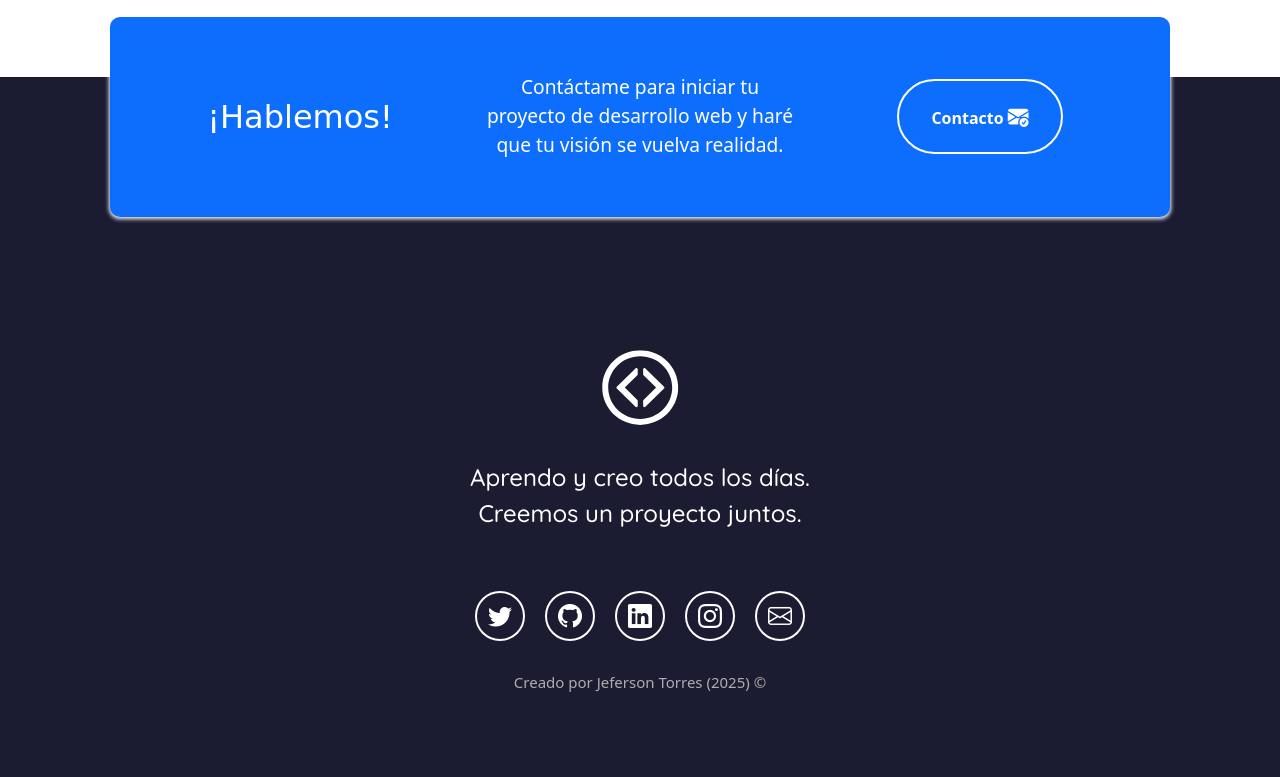
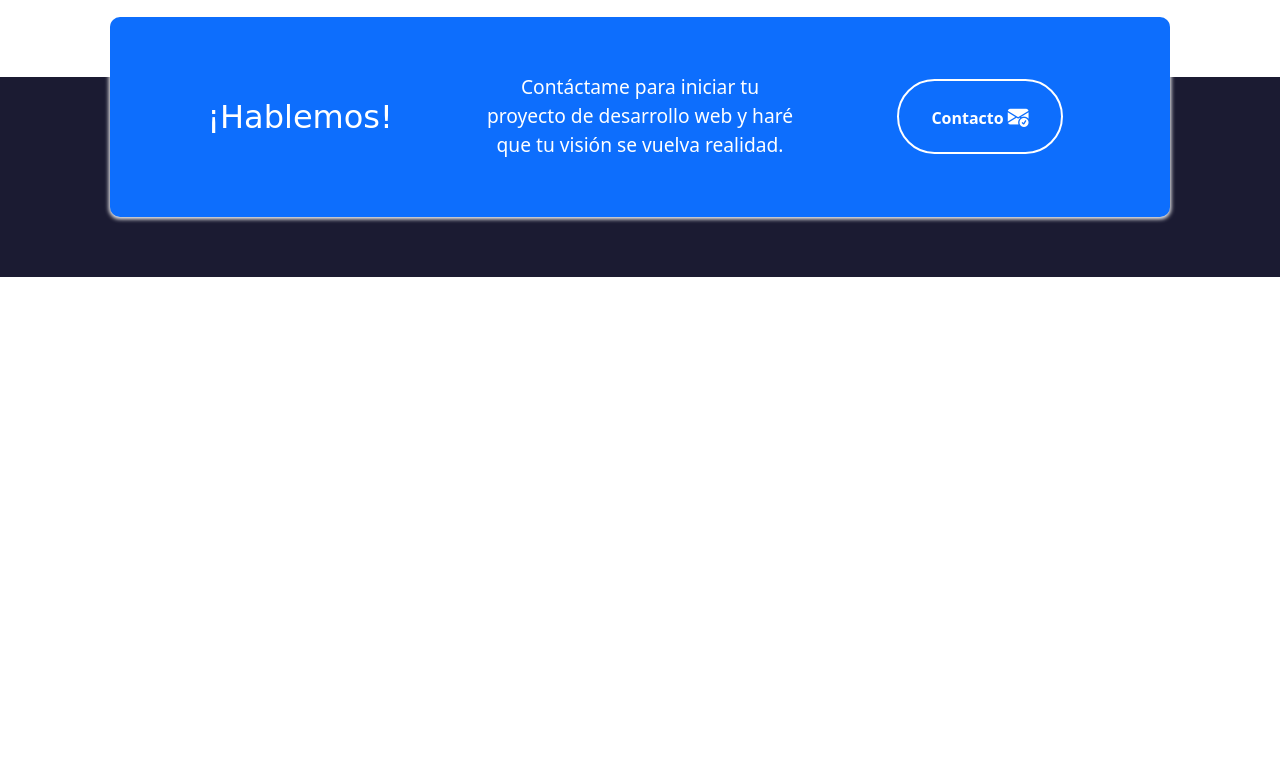
Before and after one commit to JafetCod/Portafolio, a plain HTML site: page index.html in a window 1280 px wide. Shown: the part 3534-4311 px from the top of the page. After the commit the page ends 3811 px from the top, so only its background shows below. Drawn offline with nearby package versions, Linux system fonts and the light colour scheme; a web font is replaced by a local one.

Commit message:
index.html

```diff
--- a/index.html
+++ b/index.html
@@ -379,30 +379,6 @@
       </div>
     </section>
 
-    <!-- Pie de pagina (footer) -->
-    <footer class="seccion-oscura d-flex flex-column align-items-center justify-content-center">
-      <img class="footer-logo" src="imagenes/icono-blanco.svg" alt="Logo del portafolio">
-      <p class="footer-texto text-center">Aprendo y creo todos los días.<br>Creemos un proyecto juntos.</p>
-      <div class="iconos-redes-sociales d-flex flex-wrap align-items-center justify-content-center">
-        <a href="https://twitter.com/freecodecampES" target="_blank" rel="noopener noreferrer">
-          <i class="bi bi-twitter"></i>
-        </a>
-        <a href="https://github.com/freeCodeCamp/freeCodeCamp" target="_blank" rel="noopener noreferrer">
-          <i class="bi bi-github"></i>
-        </a>
-        <a href="https://www.linkedin.com/" target="_blank" rel="noopener noreferrer">
-          <i class="bi bi-linkedin"></i>
-        </a>
-        <a href="https://www.instagram.com/freecodecamp/" target="_blank" rel="noopener noreferrer">
-          <i class="bi bi-instagram"></i>
-        </a>
-        <a href="mailto:jefersonjafettorresparraga@gmail.com" target="_blank" rel="noopener noreferrer">
-          <i class="bi bi-envelope"></i>
-        </a>
-      </div>
-      <div class="derechos-de-autor">Creado por Jeferson Torres (2025) &#169;</div>
-    </footer>
-
     <!-- Modales de contenido teórico para cada semana -->
 <!-- Modal Teórico Semana 1 -->
 <div class="modal fade" id="modalTeoricoSemana1" tabindex="-1" aria-labelledby="modalTeoricoSemana1Label" aria-hidden="true">
```
